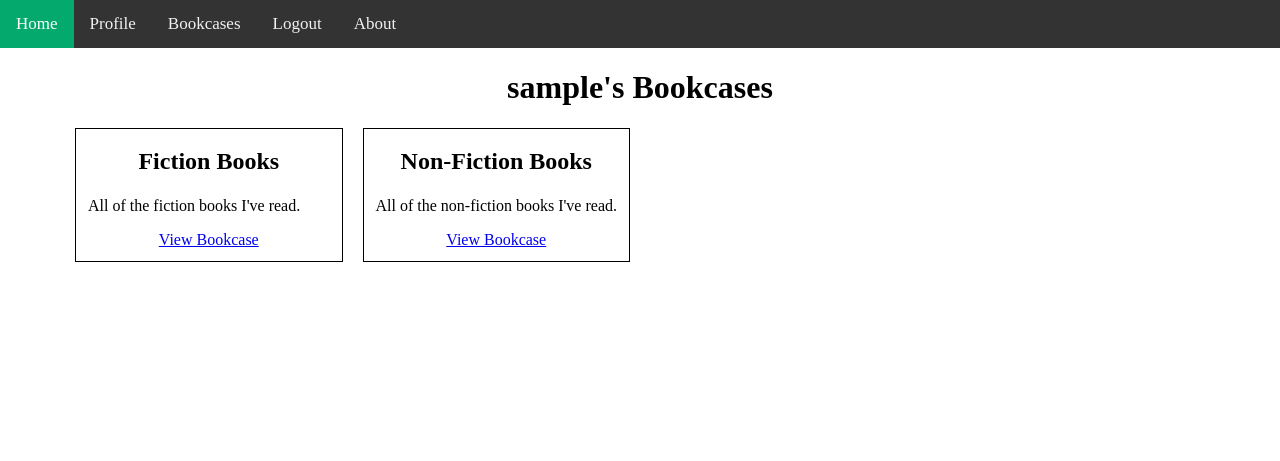
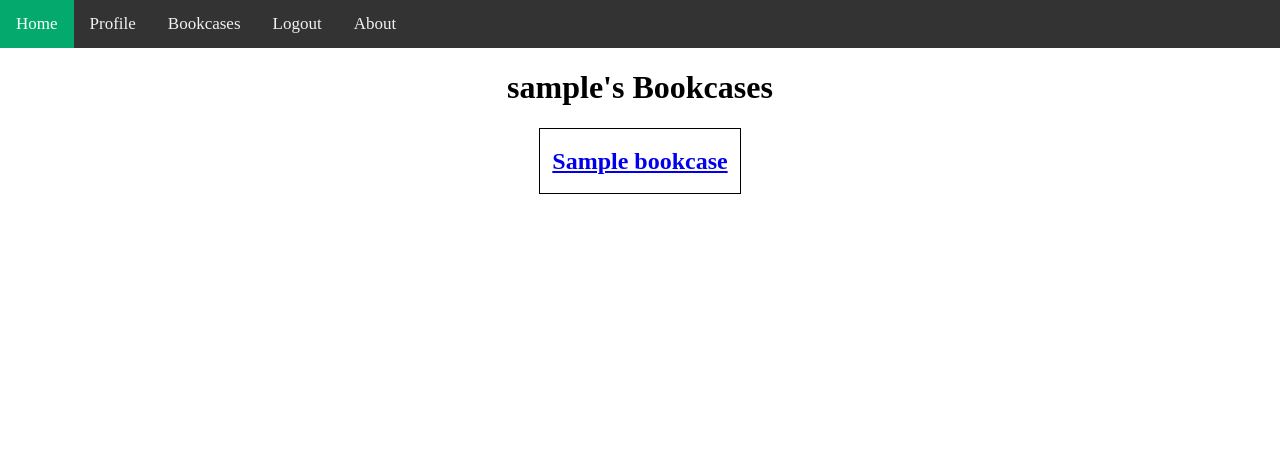
Before and after one commit to MyPetLobster/bookcase-database, a Flask app: page /profile/ in a window 1280 px wide. Shown: the top 461 px of the page. Run offline with Flask 3, Linux system fonts and the light colour scheme; a user stored in the database is signed in; tables that the repository leaves empty hold one stand-in row (values such as "Sample post").

Commit message:
Add dynamic population of bc and book data

```diff
--- a/website/templates/profile.html
+++ b/website/templates/profile.html
@@ -3,18 +3,13 @@
 {% block content %}
 <div class="profile-container">
     <h1>{{username}}'s Bookcases</h1>
-    <div class="bookcase-container">
-        <div class="bookcase">
-            <h2>Fiction Books</h2>
-            <p>All of the fiction books I've read.</p>
-            <a href="#">View Bookcase</a>
-        </div>
-        <div class="bookcase">
-            <h2>Non-Fiction Books</h2>
-            <p>All of the non-fiction books I've read.</p>
-            <a href="#">View Bookcase</a>
-        </div>
+    {% for bookcase in bookcases %}
+    <div class="bookcase">
+        <a href="/bookcase/{{bookcase.id}}/">
+            <h2>{{bookcase.name}}</h2>
+        </a>
     </div>
+    {% endfor %}
 </div>
 
 
--- a/website/views.py
+++ b/website/views.py
@@ -17,7 +17,8 @@ def home():
 @login_required
 def profile():
     username = current_user.username if current_user.is_authenticated else None
-    return render_template("profile.html", username=username, user=current_user)
+    bookcases = Bookcase.query.filter_by(owner_id=current_user.id).all()
+    return render_template("profile.html", username=username, user=current_user, bookcases=bookcases)
 
 @views.route('/bookcases/', methods=['GET', 'POST'])
 @login_required
```
